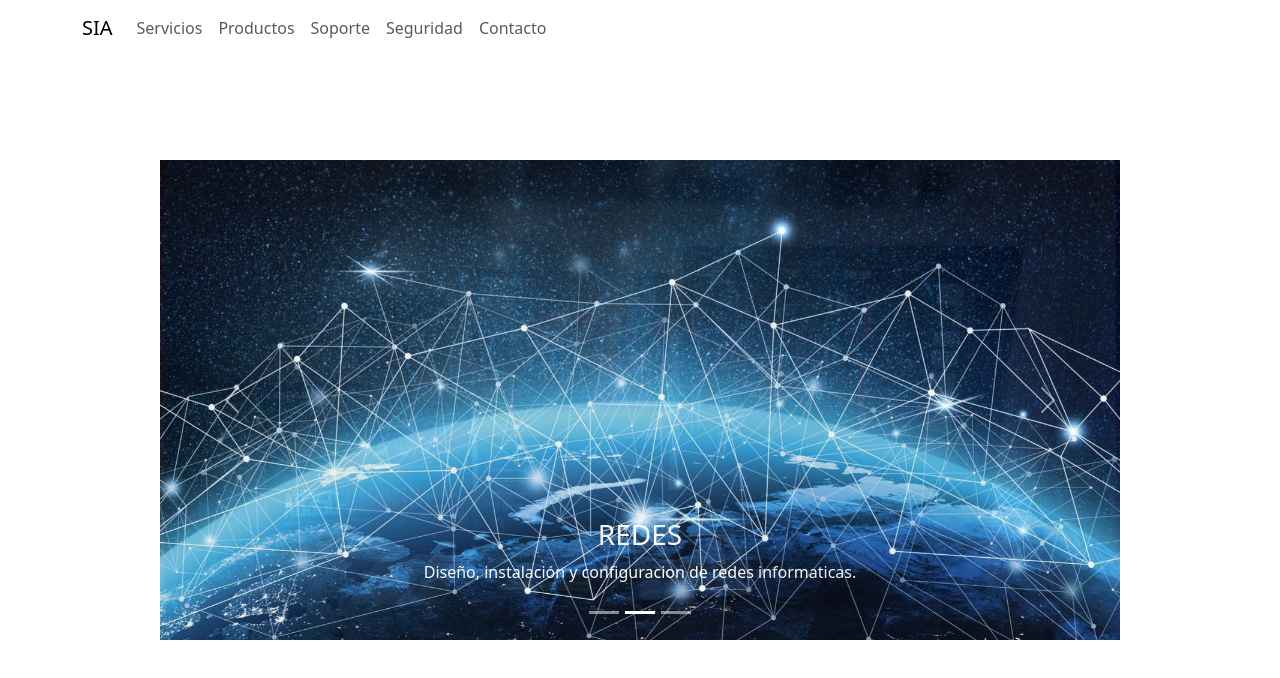
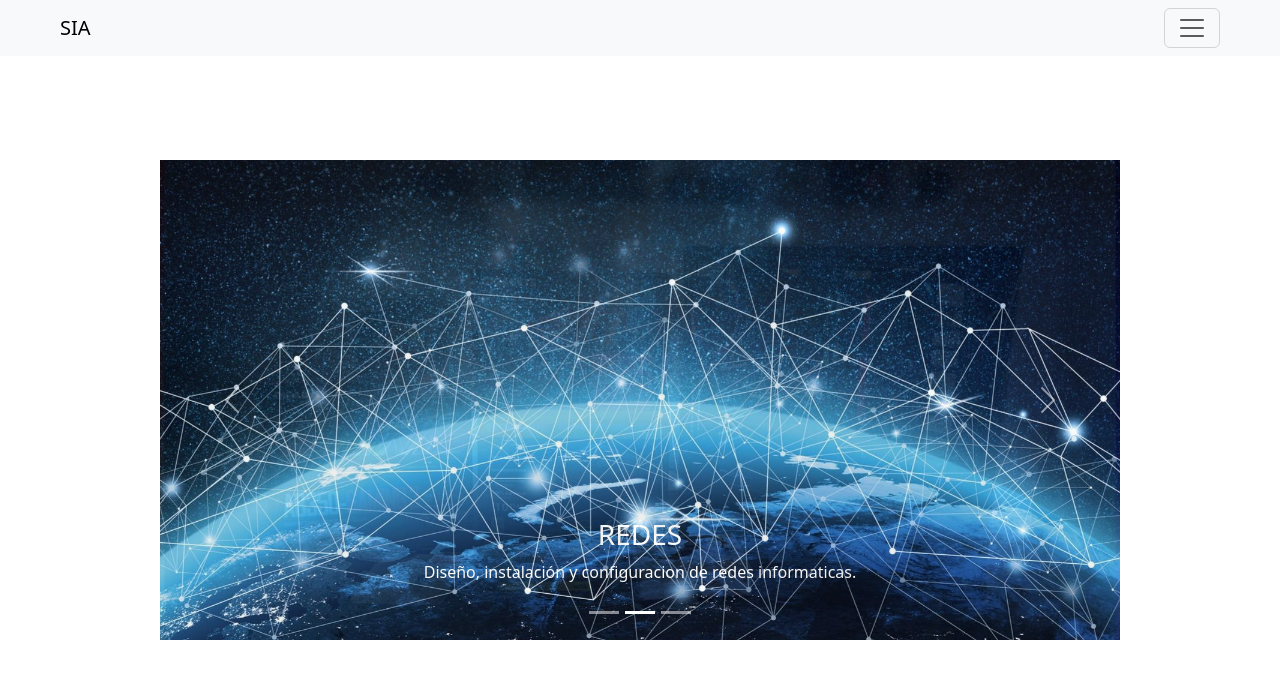
Before and after one commit to leonardo-da/siawebsite, a React (Create React App) app: page / in a window 1280 px wide. Shown: the top 678 px of the page. Built offline with nearby package versions, Linux system fonts and the light colour scheme.

Commit message:
components and navbar rightside

```diff
--- a/package.json
+++ b/package.json
@@ -10,6 +10,7 @@
     "react": "^18.2.0",
     "react-bootstrap": "2.6.0",
     "react-dom": "^18.2.0",
+    "react-router-dom": "6.4.3",
     "react-scripts": "5.0.1",
     "web-vitals": "^2.1.4"
   },
--- a/src/App.js
+++ b/src/App.js
@@ -1,52 +1,20 @@
 import './App.css';
-import {Nav,Navbar,Container,Carousel} from "react-bootstrap"
-
-import ensamble from "./assets/img/ensamble.jpg";
-import redes from "./assets/img/redes.jpg";
-import impresora from "./assets/img/impresora.jpg";
+import { BrowserRouter, Routes, Route } from "react-router-dom";
+import Layout from "./Components/navbar";
+import Index from "./Pages/firstpage";
+import Servicios from "./Pages/servicios";
 
 const App = () => {
   return (
     <div className="App">
-    <Navbar bg="white" expand="md">
-    <Container>
-      <Navbar.Brand href="#home">SIA</Navbar.Brand>
-      <Navbar.Toggle aria-controls="basic-navbar-nav" />
-      <Navbar.Collapse id="basic-navbar-nav">
-        <Nav className="me-auto">
-          <Nav.Link href="#home">Servicios</Nav.Link>
-          <Nav.Link href="#link">Productos</Nav.Link>
-          <Nav.Link href="#link">Soporte</Nav.Link>
-          <Nav.Link href="#link">Seguridad</Nav.Link>
-          <Nav.Link href="#link">Contacto</Nav.Link>
-        </Nav>
-      </Navbar.Collapse>
-    </Container>
-  </Navbar>
-
-  <Carousel fade className="w-75 position-absolute top-50 start-50 translate-middle">
-      <Carousel.Item>
-        <img className="w-100 col" src={ensamble} alt="First slide"/>
-        <Carousel.Caption>
-          <h3 >PC</h3>
-          <p>Ensamble, reparación de equipos de computo.</p>
-        </Carousel.Caption>
-      </Carousel.Item>
-      <Carousel.Item>
-        <img className="w-100" src={redes} alt="Second slide"/>
-        <Carousel.Caption>
-          <h3>REDES</h3>
-          <p>Diseño, instalación y configuracion de redes informaticas.</p>
-        </Carousel.Caption>
-      </Carousel.Item>
-      <Carousel.Item>
-        <img className="w-100" src={impresora} alt="Third slide"/>
-        <Carousel.Caption>
-          <h3>IMPRESORAS</h3>
-          <p>Mantenimiento, reparación y consumibles para su impresora.</p>
-        </Carousel.Caption>
-      </Carousel.Item>
-    </Carousel>
+      <BrowserRouter>
+        <Routes>
+          <Route path="/" element={<Layout />}>
+            <Route index element={<Index/>}/>
+            <Route path='servicios' element={<Servicios/>}/>
+          </Route>
+        </Routes>
+      </BrowserRouter>
     </div>
   );
 }
--- /dev/null
+++ b/src/Components/navbar.js
@@ -0,0 +1,59 @@
+import {Nav,Navbar,Container,NavDropdown,Offcanvas,Form,Button} from "react-bootstrap";
+import { Link,Outlet } from "react-router-dom";
+
+const App = () => {
+  return (
+    <>
+      {[false].map((expand) => (
+        <Navbar key={expand} bg="light" expand={expand} className="mb-3">
+          <Container fluid className="mx-5">
+            <Navbar.Brand as={Link} to="/">SIA</Navbar.Brand>
+            <Navbar.Toggle aria-controls={`offcanvasNavbar-expand-${expand}`} />
+            <Navbar.Offcanvas
+              id={`offcanvasNavbar-expand-${expand}`}
+              aria-labelledby={`offcanvasNavbarLabel-expand-${expand}`}
+              placement="end"
+            >
+              <Offcanvas.Header closeButton>
+                <Offcanvas.Title id={`offcanvasNavbarLabel-expand-${expand}`}>
+                  Offcanvas
+                </Offcanvas.Title>
+              </Offcanvas.Header>
+              <Offcanvas.Body>
+                <Nav className="justify-content-end flex-grow-1 pe-3">
+                  <Nav.Link as={Link} to="/Servicios">Servicios</Nav.Link>
+                  <Nav.Link href="#action2">Link</Nav.Link>
+                  <NavDropdown
+                    title="Dropdown"
+                    id={`offcanvasNavbarDropdown-expand-${expand}`}
+                  >
+                    <NavDropdown.Item href="#action3">Action</NavDropdown.Item>
+                    <NavDropdown.Item href="#action4">
+                      Another action
+                    </NavDropdown.Item>
+                    <NavDropdown.Divider />
+                    <NavDropdown.Item href="#action5">
+                      Something else here
+                    </NavDropdown.Item>
+                  </NavDropdown>
+                </Nav>
+                <Form className="d-flex">
+                  <Form.Control
+                    type="search"
+                    placeholder="Search"
+                    className="me-2"
+                    aria-label="Search"
+                  />
+                  <Button variant="outline-success">Search</Button>
+                </Form>
+              </Offcanvas.Body>
+            </Navbar.Offcanvas>
+          </Container>
+        </Navbar>
+      ))}
+      <section><Outlet></Outlet></section>
+    </>
+  );
+}
+
+export default App;
--- /dev/null
+++ b/src/Pages/firstpage.js
@@ -0,0 +1,35 @@
+import {Carousel} from "react-bootstrap"
+
+import ensamble from "../assets/img/ensamble.jpg";
+import redes from "../assets/img/redes.jpg";
+import impresora from "../assets/img/impresora.jpg";
+
+const App = () => {
+  return (
+      <Carousel fade className="w-75 position-absolute top-50 start-50 translate-middle">
+        <Carousel.Item>
+          <img className="w-100 col" src={ensamble} alt="First slide"/>
+          <Carousel.Caption>
+            <h3 >PC</h3>
+            <p>Ensamble, reparación de equipos de computo.</p>
+          </Carousel.Caption>
+        </Carousel.Item>
+        <Carousel.Item>
+          <img className="w-100" src={redes} alt="Second slide"/>
+          <Carousel.Caption>
+            <h3>REDES</h3>
+            <p>Diseño, instalación y configuracion de redes informaticas.</p>
+          </Carousel.Caption>
+        </Carousel.Item>
+        <Carousel.Item>
+          <img className="w-100" src={impresora} alt="Third slide"/>
+          <Carousel.Caption>
+            <h3>IMPRESORAS</h3>
+            <p>Mantenimiento, reparación y consumibles para su impresora.</p>
+          </Carousel.Caption>
+        </Carousel.Item>
+      </Carousel>
+  );
+}
+
+export default App;
--- /dev/null
+++ b/src/Pages/servicios.js
@@ -0,0 +1,10 @@
+import { Spinner } from "react-bootstrap";
+
+const App = () =>{
+    return(
+    <Spinner animation="border" role="status">
+      <span className="visually-hidden">Loading...</span>
+    </Spinner>
+    );
+}
+export default App;
```
Also changed, not shown: src/index.js (line endings or trailing spaces), 1 other file (tests, documents, lock files or other folders).
